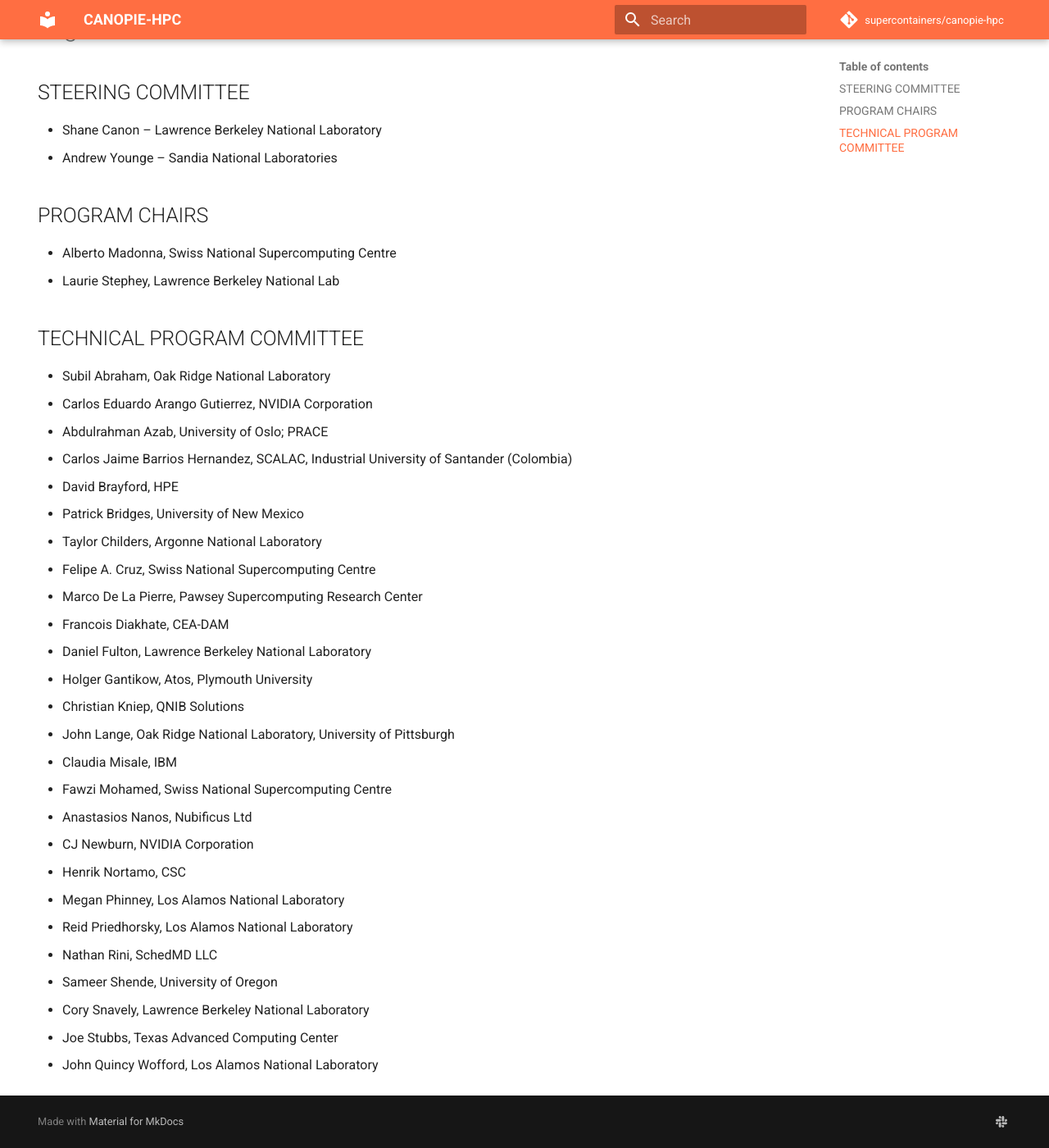
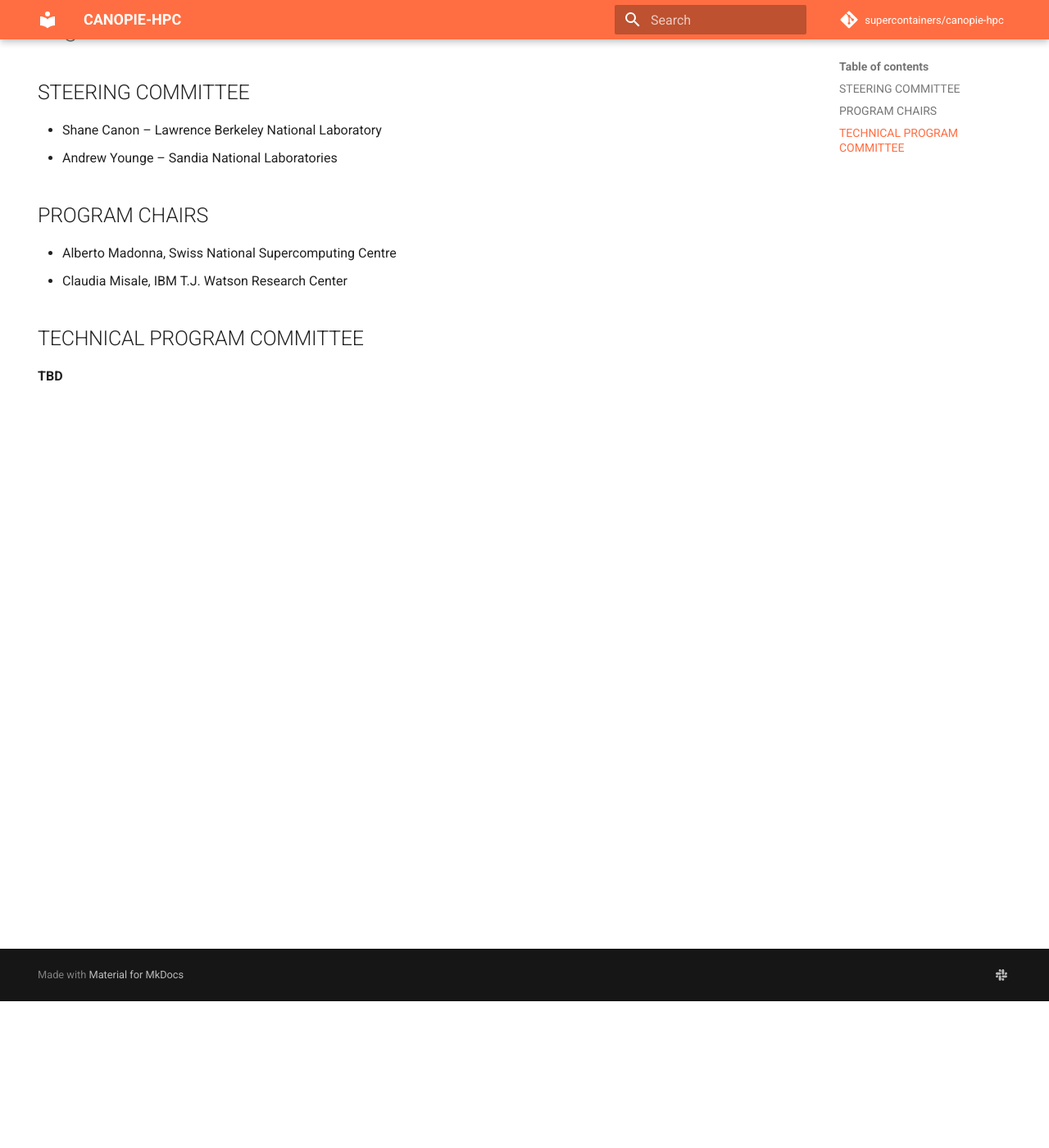
Before and after one commit to supercontainers/canopie-hpc, an MkDocs documentation site: the page built from docs/organizers.md, in a window 1280 px wide and 1400 px high, scrolled down 179 px. Shown: the whole window at 82% size. Built offline with MkDocs 1.6.1 and Material for MkDocs 9.7.7, drawn with Linux system fonts in a browser that asks for light colours; comment, search, counter and statistics services are not loaded.

Commit message:
Updated index, organizers and program pages

```diff
--- a/docs/organizers.md
+++ b/docs/organizers.md
@@ -9,38 +9,9 @@ hide:
 
 ## PROGRAM CHAIRS
 * Alberto Madonna, Swiss National Supercomputing Centre
-* Laurie Stephey, Lawrence Berkeley National Lab
+* Claudia Misale, IBM T.J. Watson Research Center
 
-<!---
-* Carlos Eduardo Arango Gutierrez, Red Hat, Inc.
-* Christian Kniep, QNIB Solutions
--->
 
 ## TECHNICAL PROGRAM COMMITTEE
 
-* Subil Abraham, Oak Ridge National Laboratory
-* Carlos Eduardo Arango Gutierrez, NVIDIA Corporation
-* Abdulrahman Azab, University of Oslo; PRACE
-* Carlos Jaime Barrios Hernandez, SCALAC, Industrial University of Santander (Colombia)
-* David	Brayford, HPE
-* Patrick Bridges, University of New Mexico
-* Taylor Childers, Argonne National Laboratory
-* Felipe A.	Cruz, Swiss National Supercomputing Centre
-* Marco De La Pierre, Pawsey Supercomputing Research Center
-* Francois Diakhate, CEA-DAM
-* Daniel Fulton, Lawrence Berkeley National Laboratory
-* Holger Gantikow, Atos, Plymouth University
-* Christian Kniep, QNIB Solutions
-* John Lange, Oak Ridge National Laboratory, University of Pittsburgh
-* Claudia Misale, IBM
-* Fawzi Mohamed, Swiss National Supercomputing Centre
-* Anastasios Nanos, Nubificus Ltd
-* CJ Newburn, NVIDIA Corporation
-* Henrik Nortamo, CSC
-* Megan Phinney, Los Alamos National Laboratory
-* Reid Priedhorsky, Los Alamos National Laboratory
-* Nathan Rini, SchedMD LLC
-* Sameer Shende, University of Oregon
-* Cory Snavely, Lawrence Berkeley National Laboratory
-* Joe Stubbs, Texas Advanced Computing Center
-* John Quincy Wofford, Los Alamos National Laboratory
+**TBD**
--- a/mkdocs.yml
+++ b/mkdocs.yml
@@ -20,6 +20,7 @@ theme:
     - toc.follow
 markdown_extensions:
   - meta
+  - attr_list
 extra:
   social:
     - icon: fontawesome/brands/slack
```
Also changed, not shown: docs/index.md (+2 -2 lines), docs/program.md (+9 -5 lines).
